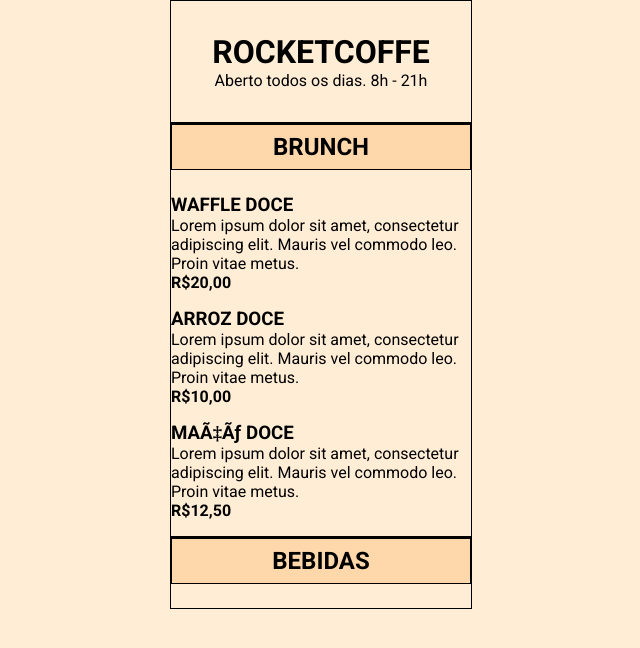
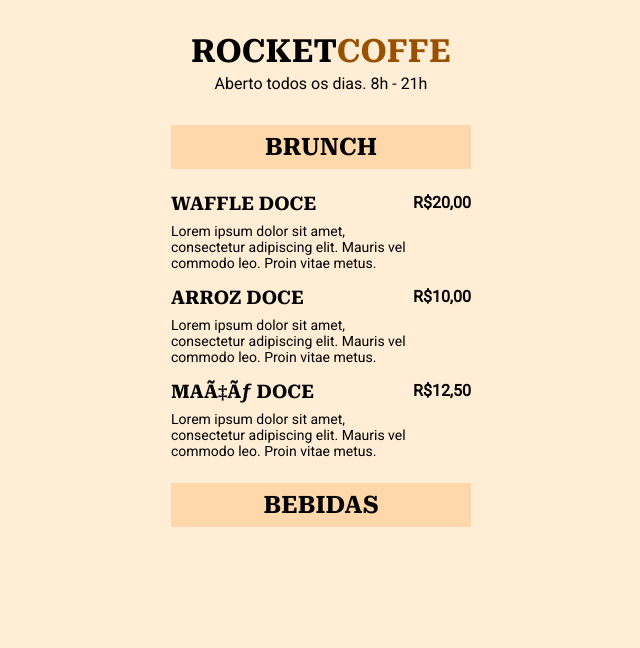
Before and after one commit to paulornr89/maratonaExplorer3.0, a plain HTML site: page index.html in a window 1280 px wide. Shown: the whole page, without its empty margins (319-959 px from the left). Drawn offline with Linux system fonts and the light colour scheme.

Commit message:
incluído as fontes, layout pronto

```diff
--- a/css/style.css
+++ b/css/style.css
@@ -1,37 +1,67 @@
+/*GLOBAL*/
 *{
     margin: 0;
     padding:0;
+}
 
+h1, h2, h3 {
+    font-family: 'Roboto Serif', serif;
 }
 
 body {
     background-color: #FFEDD5;
-    font-family: 'Roboto', serif;
+    font-family: 'Roboto', sans-serif;
 }
 
 ul {
     list-style:  none;
 }
 
+/*HEADER*/
 header {
     padding: 32px 0 32px 0;
     text-align: center;
 }
 
+header h1 {
+    margin-bottom: 4px;
+}
+
+header span {
+    color: #995000;
+}
+
 header, section {
-    border: 1px solid;
     max-width: 300px;
     margin: 0 auto;
+}
+
+/*OUTROS ELEMENTOS*/
+section {
+    margin-bottom: 24px;
 }
 
 section h2 {
     background-color: #FED7AA;
     padding: 8px 16px 8px 16px;
     text-align: center;
-    border: 1px solid;
     margin-bottom: 24px;
 }
 
 li {
     margin-bottom: 16px;
+    display: flex;
 }
+
+.description {
+    font-size: 14px;
+}
+
+.detais h3 {
+    margin-bottom: 8px;
+    max-width: 240px;
+}
+
+.details h3{
+    margin-bottom: 8px;
+}
--- a/index.html
+++ b/index.html
@@ -1,17 +1,19 @@
 <!DOCTYPE html>
 <htm>
     <head>
+        <!--FONTES-->
+        <link rel="preconnect" href="https://fonts.googleapis.com">
+        <link rel="preconnect" href="https://fonts.gstatic.com" crossorigin>
+        <link href="https://fonts.googleapis.com/css2?family=Roboto&family=Roboto+Serif:opsz,wght@8..144,700&display=swap" rel="stylesheet">
+
         <metar charset = "utf-8">
         <meta name="viewport" content="width=device-width, initial-scale=1.0">
         <link rel="stylesheet" href="./css/style.css">
-        <link rel="preconnect" href="https://fonts.googleapis.com">
-        <link rel="preconnect" href="https://fonts.gstatic.com" crossorigin>
-        <link href="https://fonts.googleapis.com/css2?family=Roboto:ital,wght@0,100;0,300;0,400;0,500;0,700;0,900;1,100;1,300;1,400;1,500;1,700;1,900&display=swap" rel="stylesheet">
         <title>RocketCoffee</title>
     </head>
     <body>
         <header>
-            <h1>ROCKETCOFFE</h1>
+            <h1>ROCKET<span>COFFE</span></h1>
             <p>Aberto todos os dias. 8h - 21h</p>
         </header>
         <section>
```
